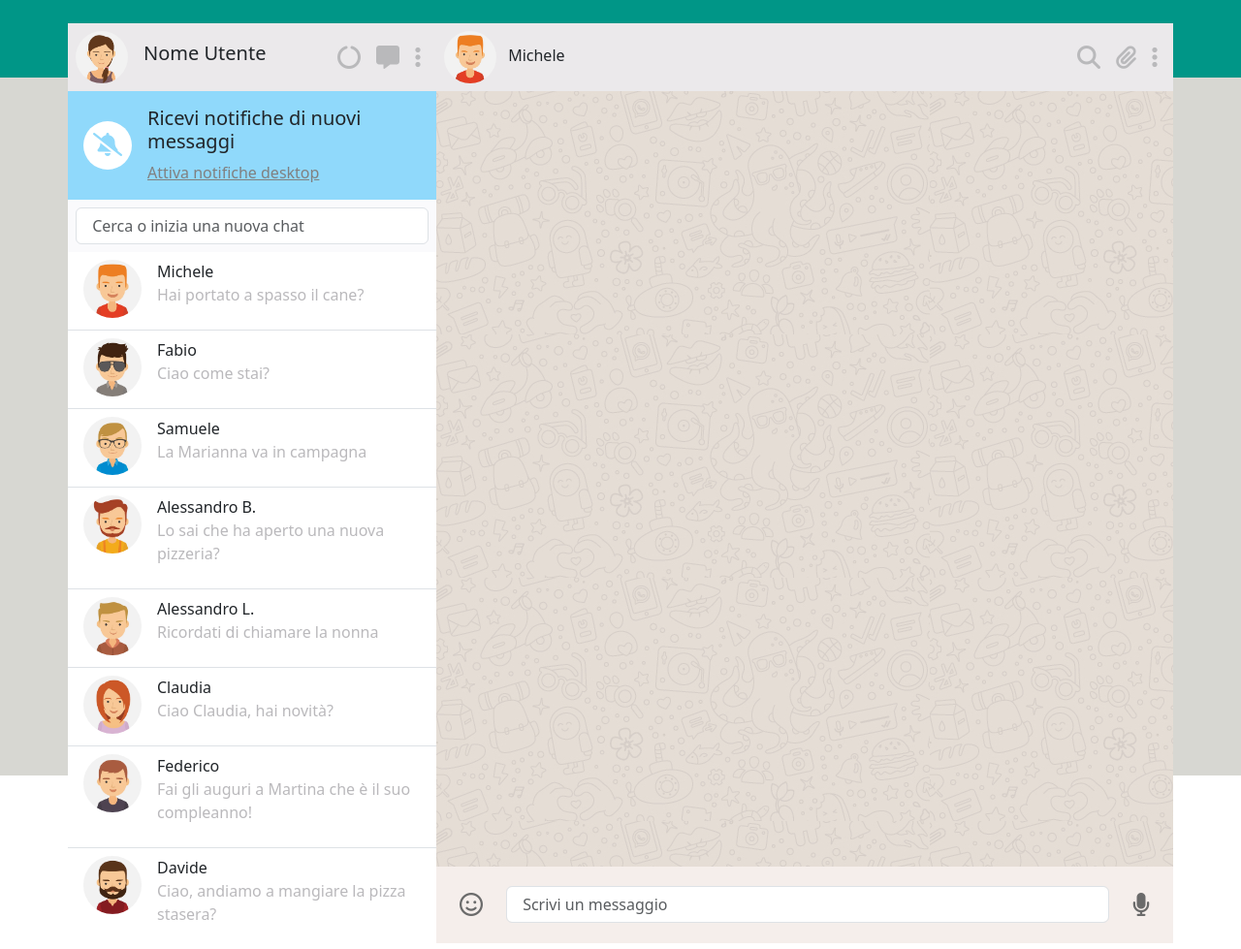
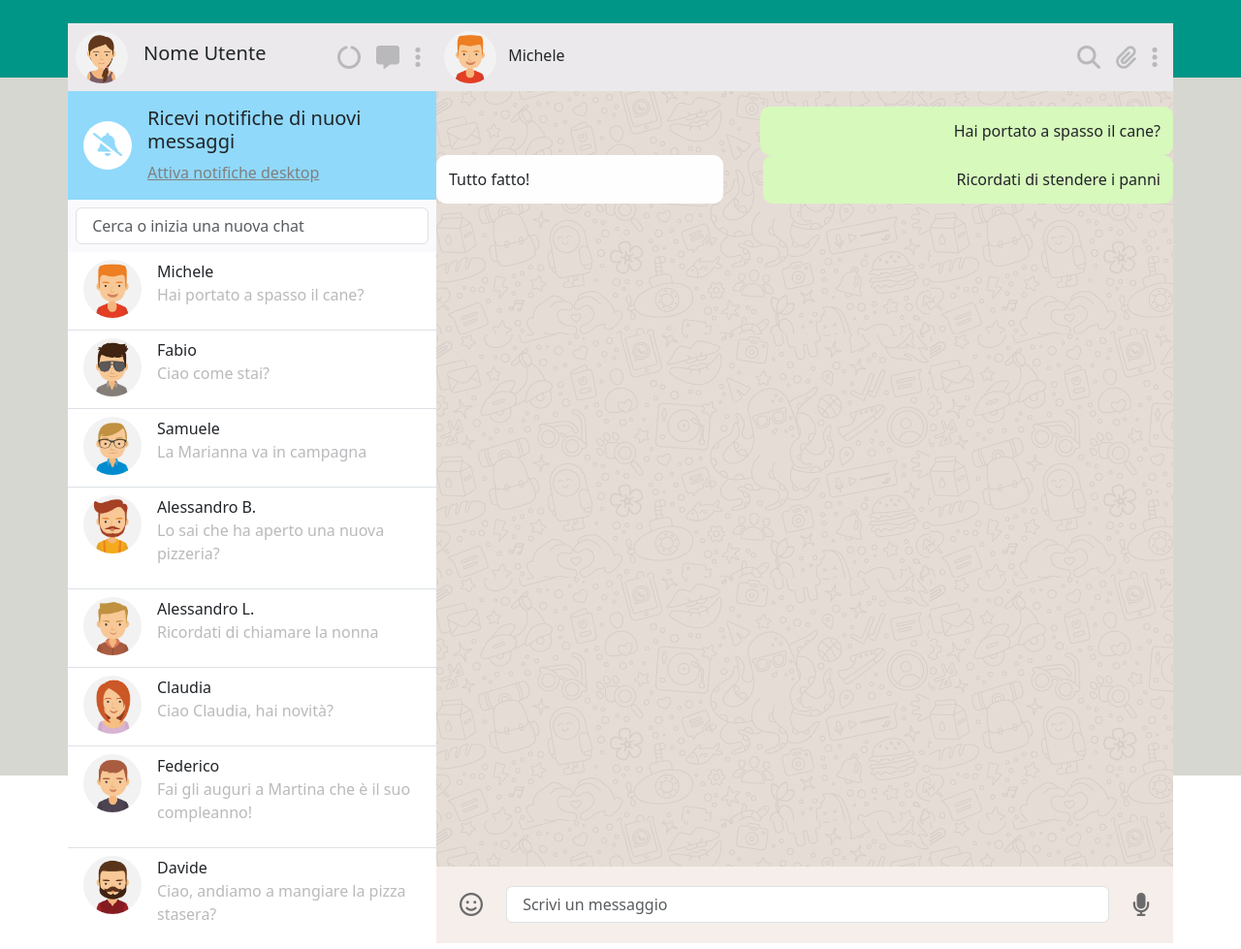
Before and after one commit to AlessioConsolo/vue-boolzapp, a plain HTML site: page index.html in a window 1280 px wide. Shown: the whole page at 97% size. Drawn offline with nearby package versions, Linux system fonts and the light colour scheme.

Commit message:
[UPD] type-bar moved inside "chat" and added v-for to display messages

```diff
--- a/css/style.css
+++ b/css/style.css
@@ -56,6 +56,11 @@ body {
 .chat-background {
   background-image: url("../img/mine.jpg");
   height: 92%;
+  position: relative;
+}
+
+.chat {
+  height: 91%;
 }
 
 .type-bar {
@@ -63,6 +68,30 @@ body {
   height: 9%;
   width: 100%;
   align-self: flex-end;
+  position: absolute;
+  bottom: 0;
+}
+
+.user-messages {
+}
+
+.user-style {
+  background-color: #d7f9bc;
+  padding: 13px 13px 13px 200px;
+  border-radius: 10px;
+  width: fit-content;
+  float: right;
+}
+
+.contact-messages {
+}
+
+.contact-style {
+  background-color: #fffeff;
+  padding: 13px 200px 13px 13px;
+  border-radius: 10px;
+  width: fit-content;
+  float: left;
 }
 
 /* ------------- UTILITY CLASSES ------------- */
--- a/index.html
+++ b/index.html
@@ -117,8 +117,19 @@
                 </div>
               </div>
               <div class="chat-background d-flex">
-                <div class="chat">
-                  <h3></h3>
+                <div class="chat w-100">
+                  <div class="messages">
+                    <p
+                      v-for="(message, index) in contacts[0].messages"
+                      :key="index"
+                    >
+                      <span v-if="message.status === 'sent'" class="user-style"
+                        >{{ message.message }}</span
+                      >
+                      <span v-else class="contact-style"
+                        >{{ message.message }}</span
+                      >
+                    </p>
                   </div>
                   <div class="type-bar d-flex align-items-center">
                     <a href=""
@@ -147,6 +158,7 @@
           </div>
         </div>
       </div>
+    </div>
     <script src="https://unpkg.com/vue@3/dist/vue.global.js"></script>
     <script src="./js/script.js"></script>
   </body>
```
Lines whose indentation alone changed are shown as unchanged.
